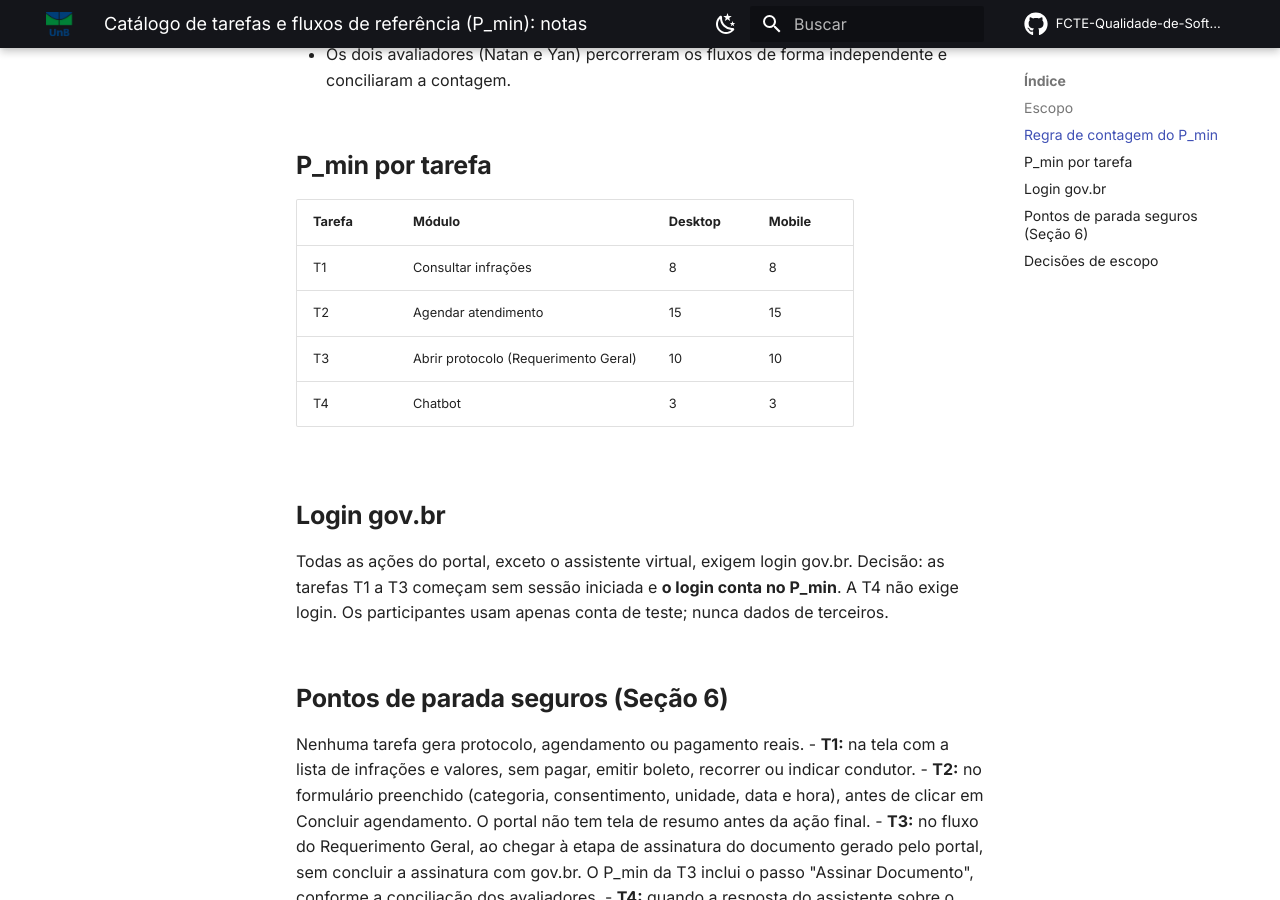
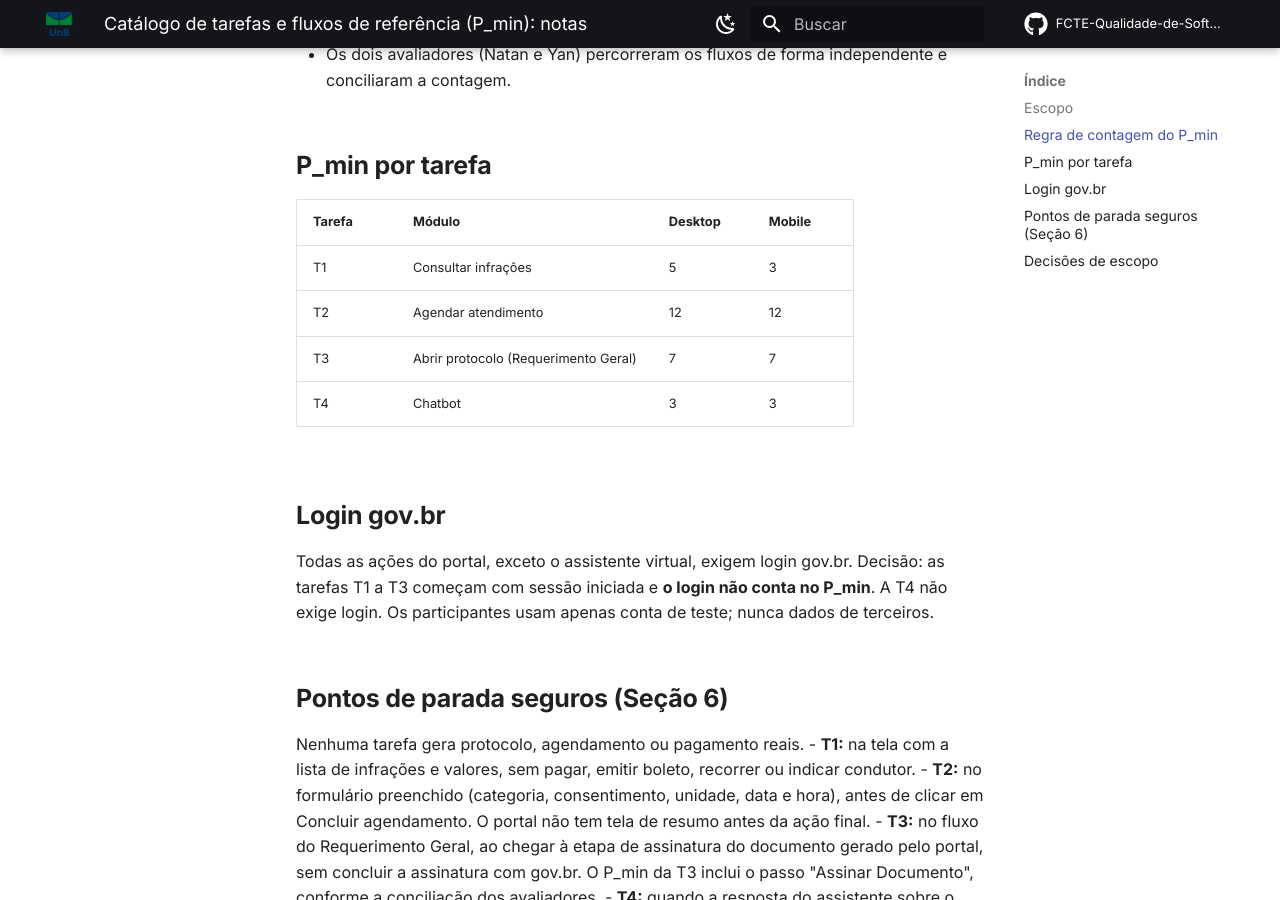
Before and after one commit to FCTE-Qualidade-de-Software-1/2026-2_T02_KAY_MCNULTY, an MkDocs documentation site: the page built from docs/dados/capacidade_interacao/tarefas-e-fluxos-notas.md, in a window 1280 px wide and 900 px high, scrolled down 660 px. Built offline with MkDocs 1.6.1 and Material for MkDocs 9.7.7, drawn with Linux system fonts in a browser that asks for light colours; comment, search, counter and statistics services are not loaded.

Commit message:
docs(capacidade de interação): atualiza passos minimos das tarefas

```diff
--- a/docs/dados/capacidade_interacao/tarefas-e-fluxos-notas.md
+++ b/docs/dados/capacidade_interacao/tarefas-e-fluxos-notas.md
@@ -13,13 +13,13 @@ Uma tarefa principal por módulo do Portal Detran Digital DF, em desktop e mobil
 ## P_min por tarefa
 | Tarefa | Módulo | Desktop | Mobile |
 |---|---|---|---|
-| T1 | Consultar infrações | 8 | 8 |
-| T2 | Agendar atendimento | 15 | 15 |
-| T3 | Abrir protocolo (Requerimento Geral) | 10 | 10 |
+| T1 | Consultar infrações | 5 | 3 |
+| T2 | Agendar atendimento | 12 | 12 |
+| T3 | Abrir protocolo (Requerimento Geral) | 7 | 7 |
 | T4 | Chatbot | 3 | 3 |
 
 ## Login gov.br
-Todas as ações do portal, exceto o assistente virtual, exigem login gov.br. Decisão: as tarefas T1 a T3 começam sem sessão iniciada e **o login conta no P_min**. A T4 não exige login. Os participantes usam apenas conta de teste; nunca dados de terceiros.
+Todas as ações do portal, exceto o assistente virtual, exigem login gov.br. Decisão: as tarefas T1 a T3 começam com sessão iniciada e **o login não conta no P_min**. A T4 não exige login. Os participantes usam apenas conta de teste; nunca dados de terceiros.
 
 ## Pontos de parada seguros (Seção 6)
 Nenhuma tarefa gera protocolo, agendamento ou pagamento reais.
```
